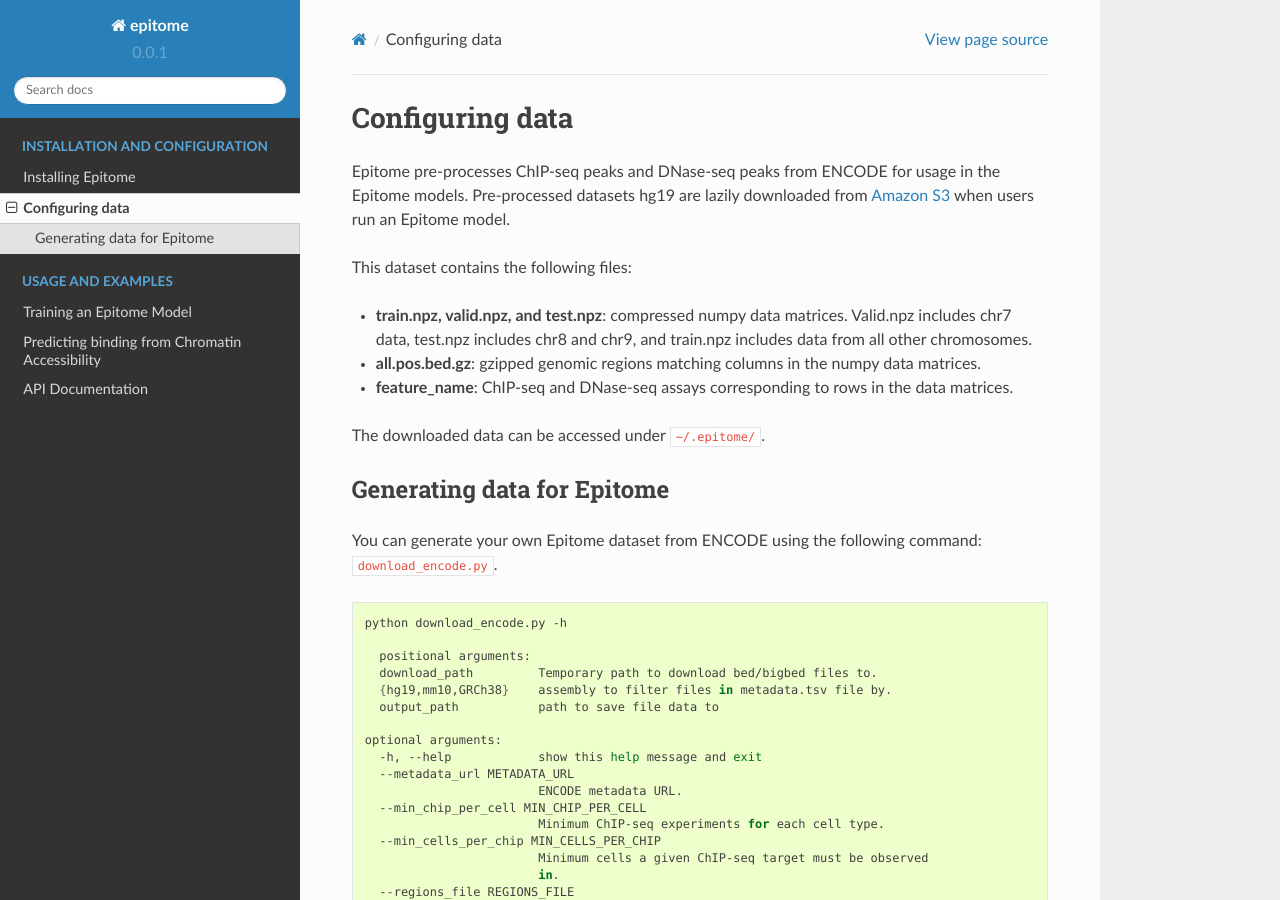
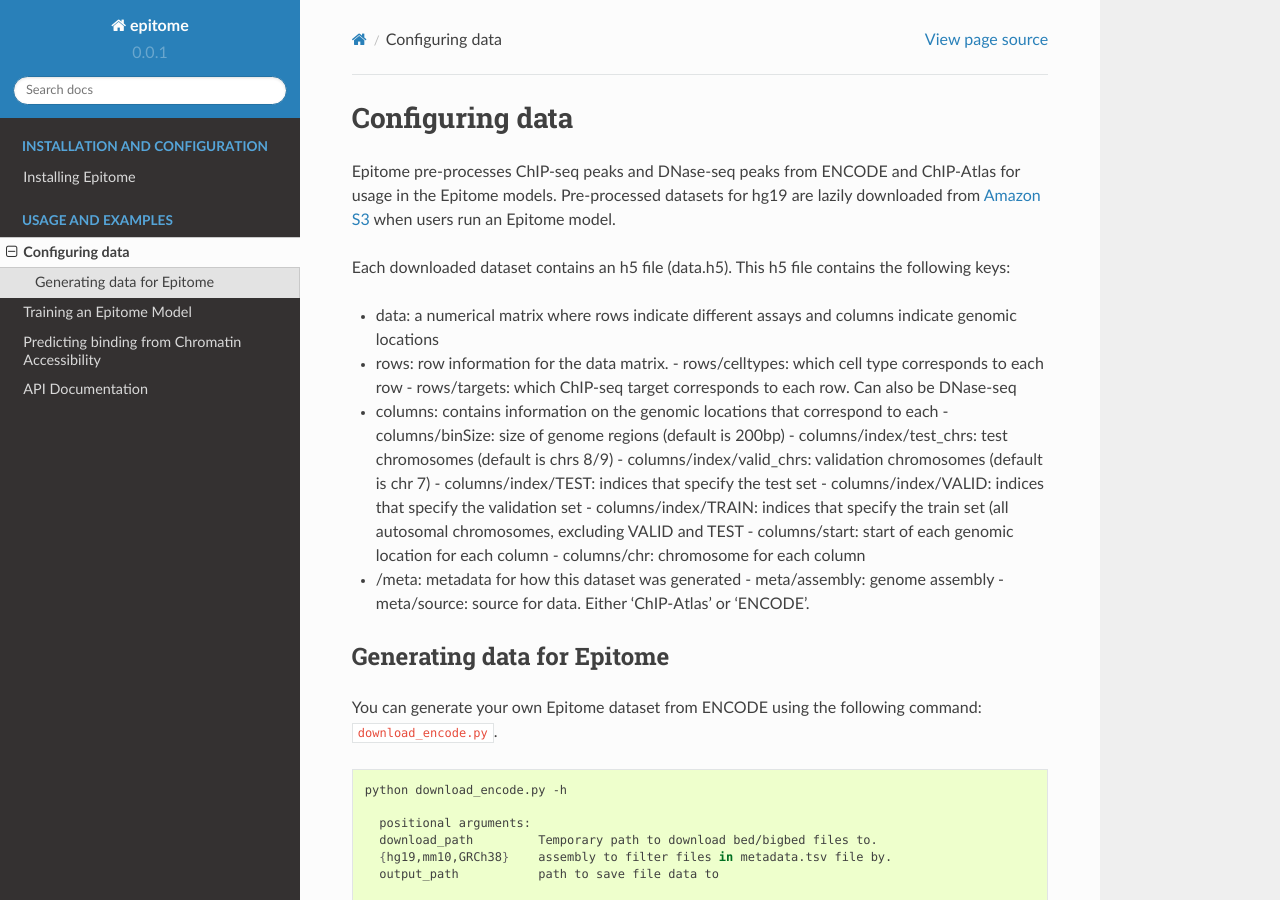
Before and after one commit to YosefLab/epitome, a Sphinx documentation site: the page built from docs/usage/dataset.rst, in a window 1280 px wide and 900 px high. Built offline with Sphinx 7.4.7 and the Read the Docs theme 2.0.0, drawn with Linux system fonts in a browser that asks for light colours; pages that are not in the unit, such as notebooks, are missing from menus.

Commit message:
small fixes

```diff
--- a/docs/index.rst
+++ b/docs/index.rst
@@ -19,6 +19,7 @@ Epitome is a computational model that leverages chromatin accessibility data to
    :caption: Usage and Examples
    :maxdepth: 2
 
+   usage/dataset
    usage/train
    usage/predict
    usage/api
--- a/docs/usage/data.rst
+++ b/docs/usage/dataset.rst
@@ -1,20 +1,31 @@
 Configuring data
 ================
 
-Epitome pre-processes ChIP-seq peaks and DNase-seq peaks from ENCODE for usage
-in the Epitome models. Pre-processed datasets hg19 are lazily downloaded from `Amazon S3 <../https://epitome-data.s3-us-west-1.amazonaws.com/data.zip>`__ when users run an Epitome model.
+Epitome pre-processes ChIP-seq peaks and DNase-seq peaks from ENCODE and ChIP-Atlas for usage
+in the Epitome models. Pre-processed datasets for hg19 are lazily downloaded from
+`Amazon S3 <https://epitome-data.s3-us-west-1.amazonaws.com/hg19/data.zip>`__
+when users run an Epitome model.
 
 
-This dataset contains the following files:
+Each downloaded dataset contains an h5 file (data.h5). This h5 file contains the following
+keys:
 
-- **train.npz, valid.npz, and test.npz**: compressed numpy data matrices. Valid.npz includes chr7 data, test.npz includes chr8 and chr9, and train.npz includes data from all other chromosomes.
-
-- **all.pos.bed.gz**: gzipped genomic regions matching columns in the numpy data matrices.
-
-- **feature_name**: ChIP-seq and DNase-seq assays corresponding to rows in the data matrices.
-
-The downloaded data can be accessed under :code:`~/.epitome/`.
-
+- data: a numerical matrix where rows indicate different assays and columns indicate genomic locations
+- rows: row information for the data matrix.
+  - rows/celltypes: which cell type corresponds to each row
+  - rows/targets: which ChIP-seq target corresponds to each row. Can also be DNase-seq
+- columns: contains information on the genomic locations that correspond to each
+  - columns/binSize: size of genome regions (default is 200bp)
+  - columns/index/test_chrs: test chromosomes (default is chrs 8/9)
+  - columns/index/valid_chrs: validation chromosomes (default is chr 7)
+  - columns/index/TEST: indices that specify the test set
+  - columns/index/VALID: indices that specify the validation set
+  - columns/index/TRAIN: indices that specify the train set (all autosomal chromosomes, excluding VALID and TEST
+  - columns/start: start of each genomic location for each column
+  - columns/chr: chromosome for each column
+- /meta: metadata for how this dataset was generated
+  - meta/assembly: genome assembly
+  - meta/source: source for data. Either 'ChIP-Atlas' or 'ENCODE'.
 
 Generating data for Epitome
 ---------------------------
--- a/docs/usage/train.rst
+++ b/docs/usage/train.rst
@@ -10,11 +10,7 @@ First, import Epitome:
 
 .. code:: python
 
-	from epitome.constants import *
 	from epitome.models import *
-	from epitome.generators import *
-	from epitome.functions import *
-	from epitome.viz import *
 
 Quick Start
 ^^^^^^^^^^^
```
Also changed, not shown: epitome/__init__.py (+0 -15 lines), 5 other files.
